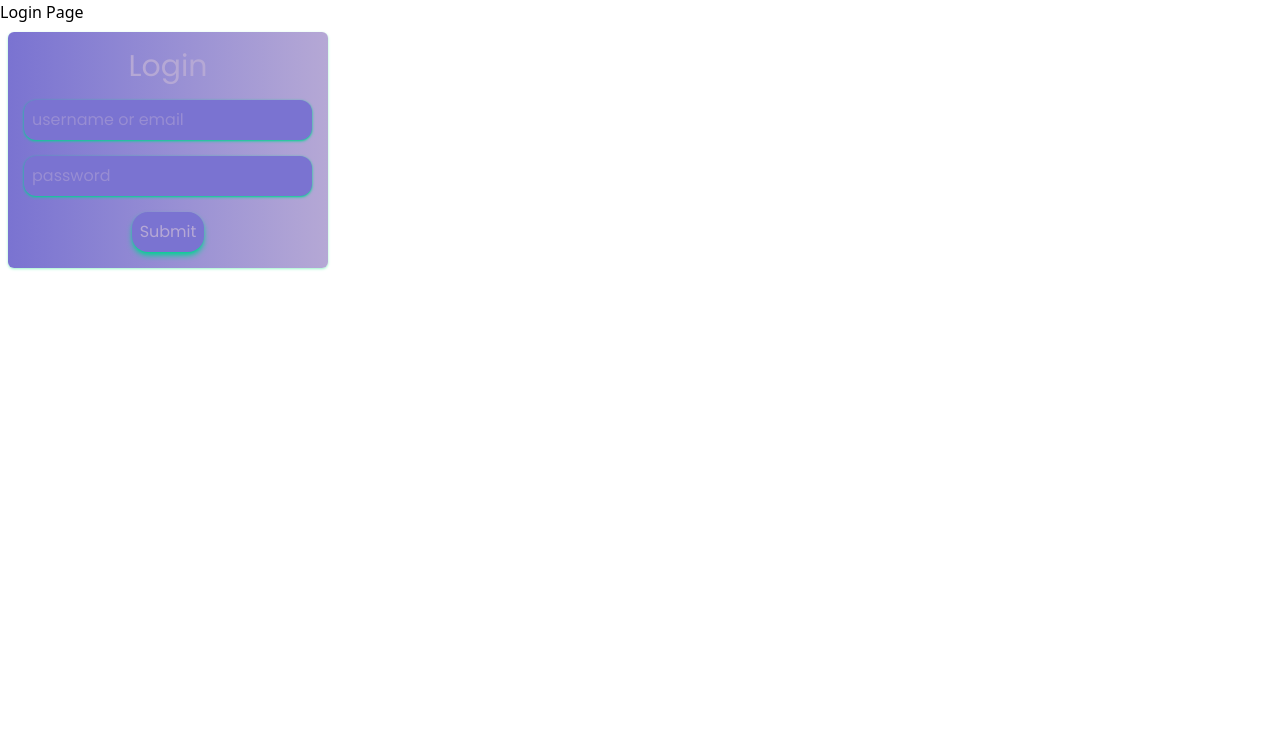
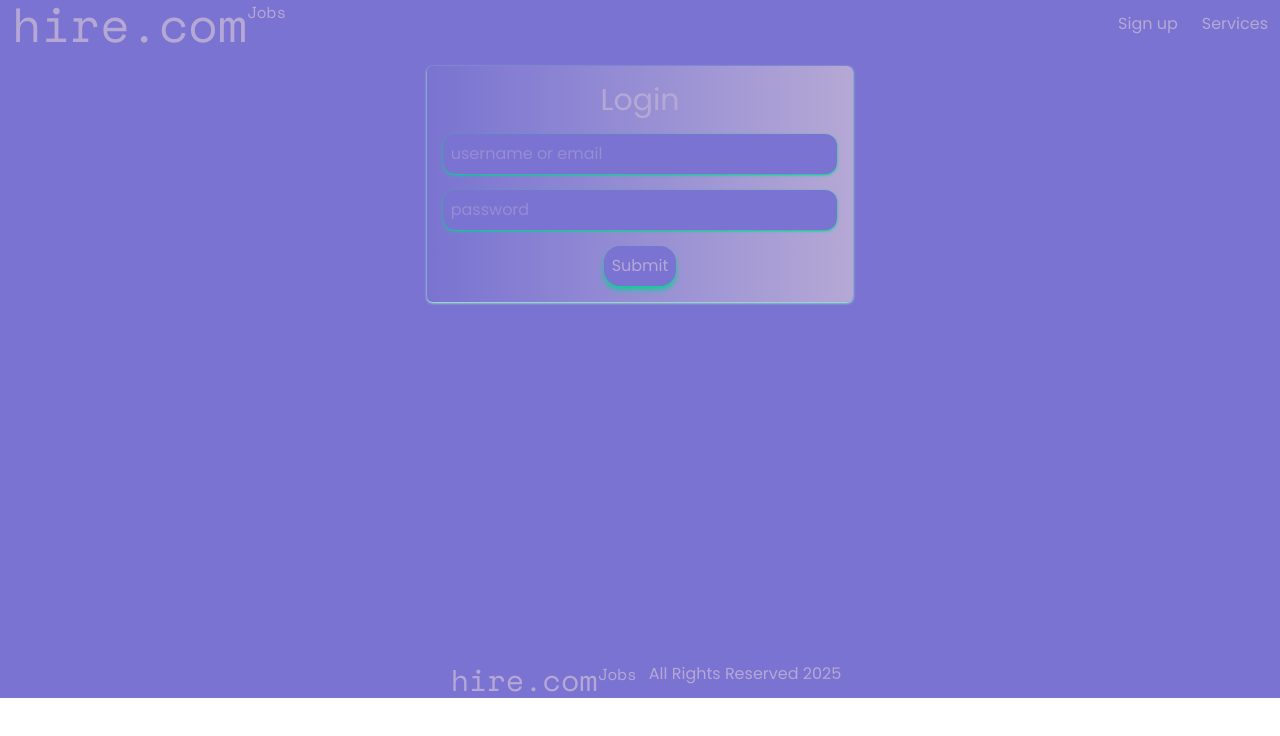
Before and after one commit to ReconElement/Hire, a React (Vite) app: page /login in a window 1280 px wide. Shown: the top 736 px of the page. Built offline with nearby package versions, Linux system fonts and the light colour scheme.

Commit message:
Added some code
Added some code

```diff
--- a/src/components/Landing.tsx
+++ b/src/components/Landing.tsx
@@ -4,10 +4,12 @@ import Content from './Landing/Content';
 import Footer from './Landing/Footer';
 const Landing = ()=>{
     return(
-        <div className="flex flex-col justify-stretch bg-darkviolet">
+        <div className="flex flex-col justify-stretch bg-darkviolet overflow-hidden">
             <Titlebar/>
             <Content/>
-            <Footer/>
+            <div className="flex justify-center">
+                <Footer/>
+            </div>
         </div>
     )
 }
--- a/src/components/Landing/DisplayCards.tsx
+++ b/src/components/Landing/DisplayCards.tsx
@@ -12,10 +12,6 @@ import Banking from "./../../assets/financeonetheme.svg";
 import Fortune500 from "./../../assets/fortune-500onetheme.svg";
 import Software from "./../../assets/softwareonetheme.svg";
 import Engineering from "./../../assets/engineeringonetheme.svg";
-type displayProps = {
-  name: string;
-  logo: string;
-};
 const DisplayCards = () => {
   // const logo = props.logo as React.FunctionComponent<React.SVGProps<SVGSVGElement>>;
   return (
--- a/src/components/Landing/Footer.tsx
+++ b/src/components/Landing/Footer.tsx
@@ -1,10 +1,18 @@
-import '../../App.css';
-const Footer = ()=>{
-    return(
-        <div>
-
-        </div>
-    )
+import "../../App.css";
+const Footer = () => {
+  return (
+    <div className="flex flex-row justify-stretch mt-13">
+      <div className="text-center flex-none space-mono-regular text-lightviolet text-3xl pl-3">
+        <span>hire.com</span>
+      </div>
+      <div className="text-right flex-none space-mono-regular text-lightviolet text-base">
+        <span>Jobs</span>
+      </div>
+      <div className="ml-3 poppins-regular text-lightviolet">
+        All Rights Reserved 2025
+      </div>
+    </div>
+  );
 };
 
 export default Footer;
--- a/src/components/Login.tsx
+++ b/src/components/Login.tsx
@@ -2,13 +2,21 @@ import '../App.css';
 // import LoginCard from './Login/LoginCard';
 // import LoginCard2 from './Login/LoginCard2';
 import LoginCardPage from './Login/LoginCardPage';
+import Titlebar from './Login/Titlebar';
+import Footer from './Landing/Footer';
 // import ZusTest from './Login/ZusTest';
 const Login = ()=>{
     return(
-        <div>
-            Login Page
+        <div className="flex flex-col justify-stretch bg-darkviolet overflow-hidden">
+
             {/* <LoginCard/> */}
-            <LoginCardPage/>
+            <Titlebar/>
+            <div className="mt-2.5 flex justify-center">
+                <LoginCardPage/>
+            </div>
+            <div className="mt-75 flex justify-center">
+                <Footer/>
+            </div>
         </div>
     )
 }
--- a/src/components/Login/LoginCardPage.tsx
+++ b/src/components/Login/LoginCardPage.tsx
@@ -38,7 +38,7 @@ const LoginCardPage = ()=>{
     }
     const {dataSecret, changeUsernameOrEmail, changePassword} = useCredentials();
     return (
-    <div className="max-w-1/4 shadow shadow-emerald-200 py-2 px-2 text-lightviolet poppins-regular mx-2 my-2 rounded-md bg-gradient-to-r from-darkviolet to-lightviolet">
+    <div className="max-w-3xs min-w-1/3 shadow shadow-emerald-200 py-2 px-2 text-lightviolet poppins-regular mx-2 my-2 rounded-md bg-gradient-to-r from-darkviolet to-lightviolet">
       <div className="flex justify-center text-3xl p-2">Login</div>
       <div className="flex flex-col">
         <input
--- /dev/null
+++ b/src/components/Login/Titlebar.tsx
@@ -0,0 +1,35 @@
+import './../../App.css';
+import { NavLink } from 'react-router';
+const Titlebar = ()=>{
+    return(
+        <div className="flex flex-row bg-darkviolet justify-stretch">
+            <div className='text-center flex-none space-mono-regular text-lightviolet text-5xl pl-3'>
+                <span>hire.com</span>
+            </div>
+            <div className="text-right flex-none space-mono-regular text-lightviolet text-base">
+                <span>Jobs</span>
+            </div>
+            <div className="hidden md:flex flex-row w-full justify-end poppins-regular text-lightviolet ">
+                <div className="p-3 hover-underline">
+                    <nav>
+                        <NavLink to="/signup">Sign up</NavLink>
+                    </nav>
+                </div>
+                <div className="p-3 hover-underline">
+                    Services
+                </div>
+
+            </div>
+            {/* To be made a responsive page on a later iteration */}
+            <div className="md:hidden flex flex-row justify-end poppins-regular text-lightviolet">
+                <div className="p-3">
+                    <svg className='h-2 w-2'>
+
+                    </svg>
+                </div>
+            </div>
+        </div>
+    )
+};
+
+export default Titlebar;
```
